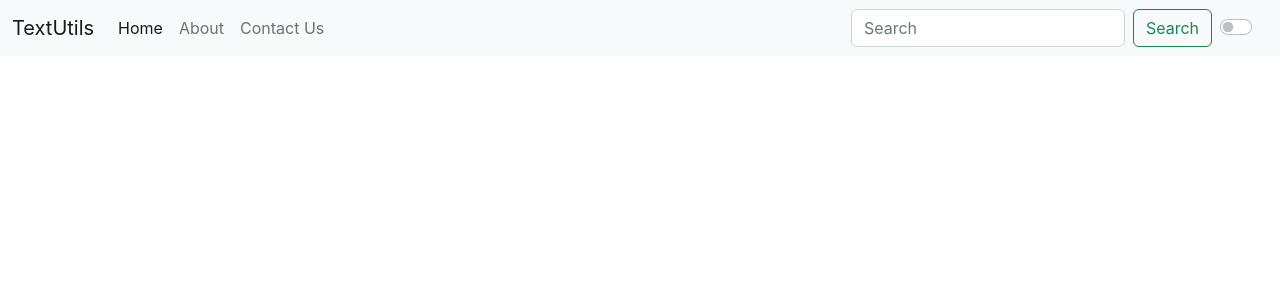
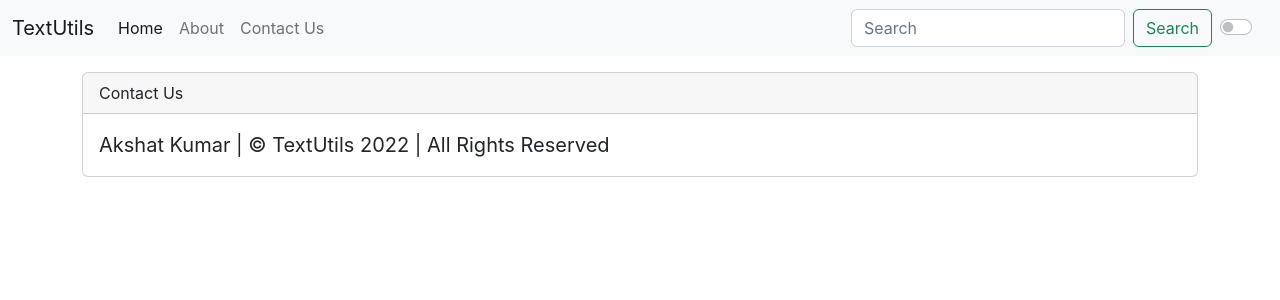
Before and after one commit to akshatk806/textutils, a React (Create React App) app: page /contact in a window 1280 px wide. Shown: the top 300 px of the page. Built offline with nearby package versions, Linux system fonts and the light colour scheme.

Commit message:
12. Adding contact us page

```diff
--- a/src/App.js
+++ b/src/App.js
@@ -4,6 +4,7 @@ import TextForm from './components/TextForm';
 import Alert from './components/Alert';
 import About from './components/About';
 import React, { useState } from 'react';         // imr -> shortcut
+import Contact from './components/Contact';
 
 import {
   BrowserRouter as Router,
@@ -47,6 +48,7 @@ function App() {
           <Routes>
             <Route path="/" element={<TextForm showAlert={showAlert} heading="Enter the text to analyze" mode={mode} />}/>
             <Route path="/about" element={<About />} />
+            <Route path="/contact" element={<Contact />} />
           </Routes>
         </div>
       </Router>
--- /dev/null
+++ b/src/components/Contact.js
@@ -0,0 +1,16 @@
+import React from 'react'
+
+export default function Contact() {
+    return (
+        <div className='my-3 card'>
+            <div class="card-header">
+                Contact Us
+            </div>
+            <div class="card-body">
+                <blockquote class="blockquote mb-0">
+                    <p>Akshat Kumar | &copy; TextUtils 2022 | All Rights Reserved</p>
+                </blockquote>
+            </div>
+        </div>
+    )
+}
```
